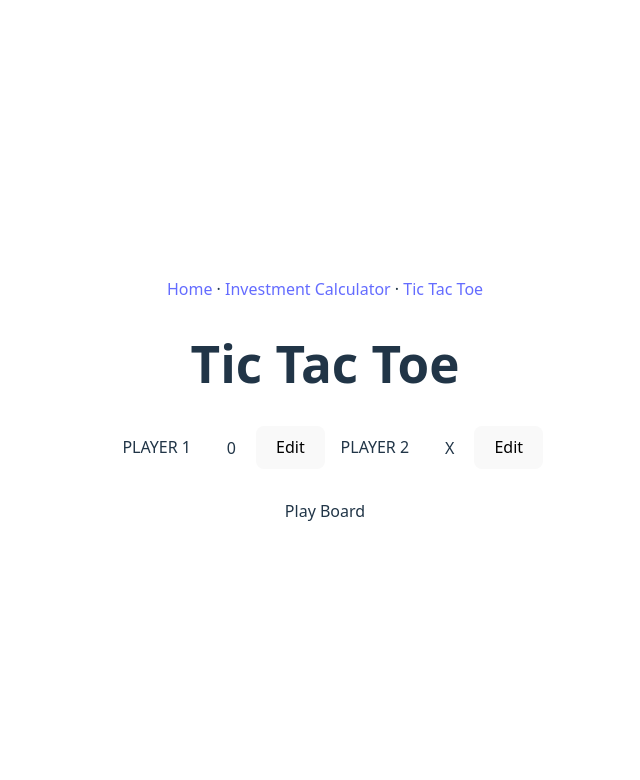
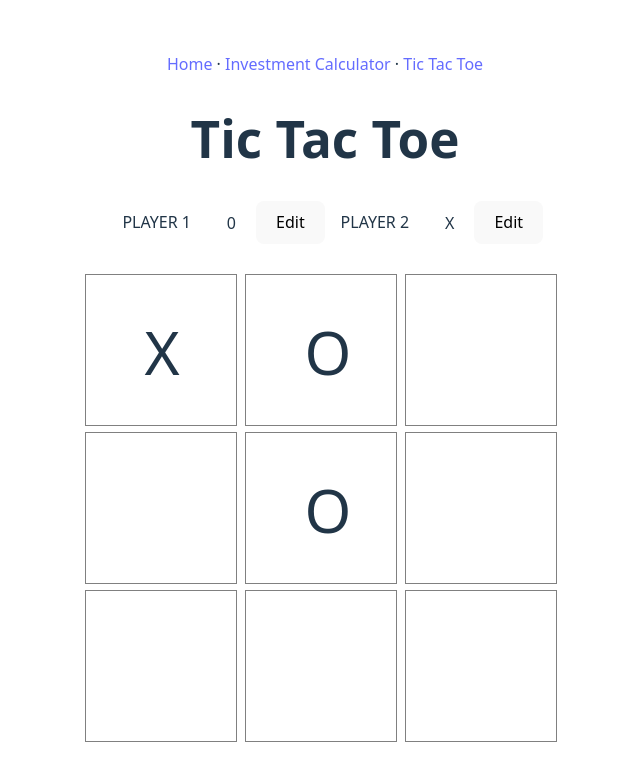
Before and after one commit to 0xadri/ima-kokode, a React (Vite) app: page /TicTacToe in a window 1280 px wide. Shown: the top 780 px of the page, without its empty margins (315-955 px from the left). Built offline with nearby package versions, Linux system fonts and the light colour scheme.

Commit message:
Board Allows Clicks

```diff
--- a/src/App.css
+++ b/src/App.css
@@ -113,3 +113,27 @@
 .save-edit-button {
   margin-left: 20px;
 }
+.board-cell {
+  display: inline-block;
+  min-width: 150px;
+  width: 150px;
+  height: 150px;
+  min-height: 150px;
+  margin-right: 8px;
+  border: 1px solid grey;
+  position: relative;
+}
+.board-symbol {
+  position: absolute;
+  font-size: 60px;
+  top: 21%;
+  left: 39%;
+}
+.board-cell-input {
+  display: none;
+}
+.board-cell-click-catcher {
+  position: absolute;
+  width: 100%;
+  height: 100%;
+}
--- a/src/components/PlayBoard.jsx
+++ b/src/components/PlayBoard.jsx
@@ -1,5 +1,114 @@
+import { useState } from "react";
+
 const PlayBoard = () => {
-  return <div>Play Board</div>;
+  const [boardValues, setBoardValues] = useState([
+    ["X", "O", ""],
+    ["", "O", ""],
+    ["", "", ""],
+  ]);
+  const handleClick = (e) => {
+    const row = +e.target.getAttribute("row");
+    const col = +e.target.getAttribute("col");
+    const cellVal = boardValues[row][col];
+    if (cellVal) {
+      alert("Pick another cell. This one is already taken.");
+      return;
+    }
+    const newBoard = boardValues.map((row) => [...row]);
+    newBoard[row][col] = "X";
+    setBoardValues(newBoard);
+  };
+  return (
+    <>
+      <div className="board-row">
+        <div className="board-cell">
+          <span className="board-symbol">{boardValues[0][0]}</span>
+          <div
+            className="board-cell-click-catcher"
+            onClick={handleClick}
+            row="0"
+            col="0"
+          ></div>
+        </div>
+        <div className="board-cell">
+          <span className="board-symbol">{boardValues[0][1]}</span>
+          <div
+            className="board-cell-click-catcher"
+            onClick={handleClick}
+            row="0"
+            col="1"
+          ></div>
+        </div>
+        <div className="board-cell">
+          <span className="board-symbol">{boardValues[0][2]}</span>
+          <div
+            className="board-cell-click-catcher"
+            onClick={handleClick}
+            row="0"
+            col="2"
+          ></div>
+        </div>
+      </div>
+      <div className="board-row">
+        <div className="board-cell">
+          <span className="board-symbol">{boardValues[1][0]}</span>
+          <div
+            className="board-cell-click-catcher"
+            onClick={handleClick}
+            row="1"
+            col="0"
+          ></div>
+        </div>
+        <div className="board-cell">
+          <span className="board-symbol">{boardValues[1][1]}</span>
+          <div
+            className="board-cell-click-catcher"
+            onClick={handleClick}
+            row="1"
+            col="1"
+          ></div>
+        </div>
+        <div className="board-cell">
+          <span className="board-symbol">{boardValues[1][2]}</span>
+          <div
+            className="board-cell-click-catcher"
+            onClick={handleClick}
+            row="1"
+            col="2"
+          ></div>
+        </div>
+      </div>
+      <div className="board-row">
+        <div className="board-cell">
+          <span className="board-symbol">{boardValues[2][0]}</span>
+          <div
+            className="board-cell-click-catcher"
+            onClick={handleClick}
+            row="2"
+            col="0"
+          ></div>
+        </div>
+        <div className="board-cell">
+          <span className="board-symbol">{boardValues[2][1]}</span>
+          <div
+            className="board-cell-click-catcher"
+            onClick={handleClick}
+            row="2"
+            col="1"
+          ></div>
+        </div>
+        <div className="board-cell">
+          <span className="board-symbol">{boardValues[2][2]}</span>
+          <div
+            className="board-cell-click-catcher"
+            onClick={handleClick}
+            row="2"
+            col="2"
+          ></div>
+        </div>
+      </div>
+    </>
+  );
 };
 
 export default PlayBoard;
```
